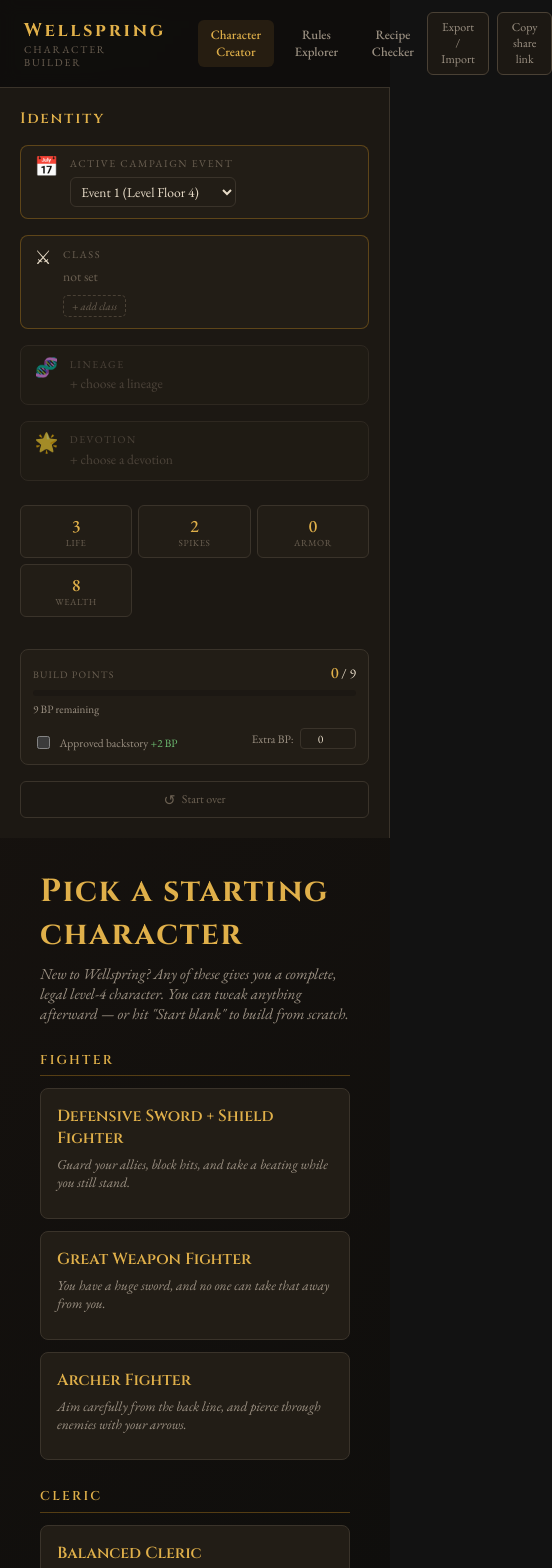
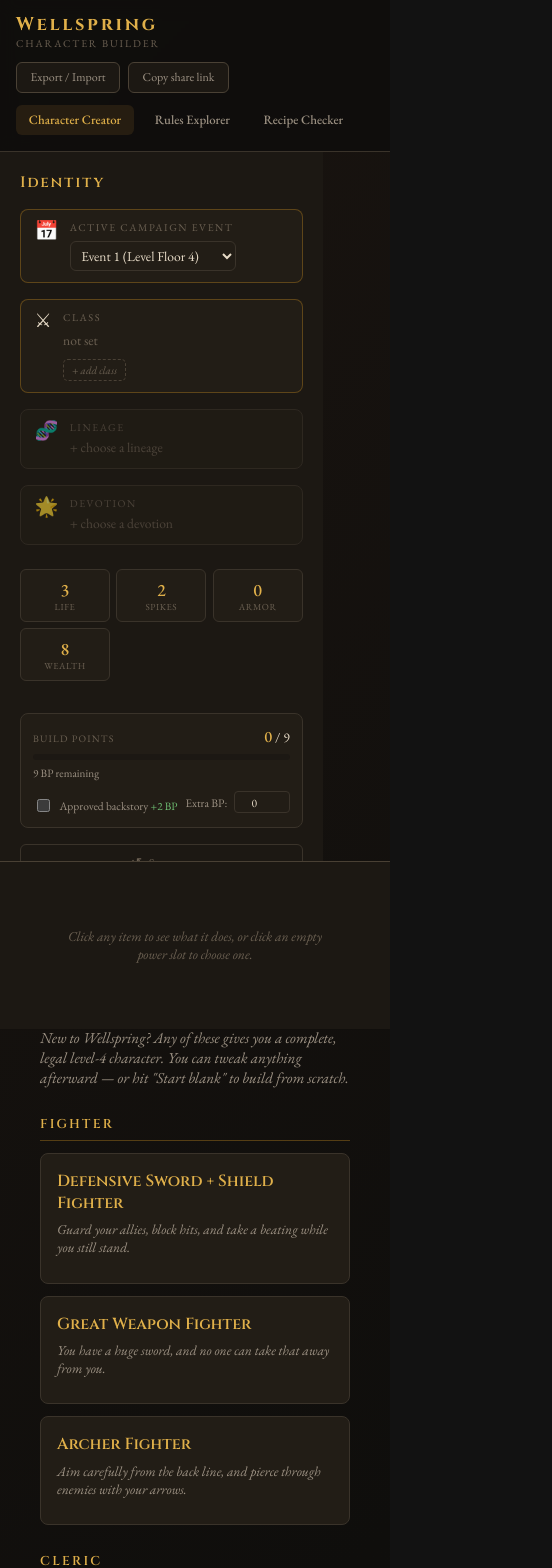
Before and after one commit to nbrengle/wellspring, a React (Vite) app: page / in a window 390 px wide. Shown: the top 1568 px of the page, 552 px wide, since content can reach past the window. Built offline with nearby package versions, Linux system fonts and the light colour scheme.

Commit message:
Implement mobile-friendly responsive layout

```diff
--- a/src/Builder.css
+++ b/src/Builder.css
@@ -112,6 +112,27 @@
   background: rgba(79, 184, 168, 0.12);
 }
 
+@media (max-width: 800px) {
+  .b-topbar {
+    flex-wrap: wrap;
+    gap: 0.75rem;
+    padding: 0.75rem 1rem;
+  }
+  .b-topbar-tabs {
+    margin-left: 0;
+    width: 100%;
+    order: 3;
+    overflow-x: auto;
+    padding-bottom: 0.25rem;
+  }
+  .b-topbar-actions {
+    order: 2;
+  }
+  .b-topbar-stats {
+    display: none; /* Hide topbar stats on very narrow screens, they are in the identity rail anyway */
+  }
+}
+
 /* Public provenance footer (alpha version + MegaDoc sync date). */
 .b-footer {
   display: flex; flex-wrap: wrap; align-items: center; gap: 0.5rem;
@@ -135,12 +156,10 @@
   min-height: calc(100vh - 4rem);
 }
 @media (max-width: 1100px) {
-  .b-cols { grid-template-columns: 16rem 1fr; }
-  .b-rail-right { display: none; }
-}
-@media (max-width: 800px) {
-  .b-cols { grid-template-columns: 1fr; }
-  .b-rail-left { display: none; }
+  .b-cols {
+    display: flex;
+    flex-direction: column;
+  }
 }
 
 /* ─── RAILS ───────────────────────────────────────────────────────────── */
@@ -162,6 +181,33 @@
 }
 .b-rail-left { border-right: 1px solid var(--b-border); }
 .b-rail-right { border-left: 1px solid var(--b-border); }
+
+@media (max-width: 1100px) {
+  .b-rail-left {
+    position: static;
+    max-height: none;
+    border-right: none;
+    border-bottom: 1px solid var(--b-border);
+  }
+  .b-rail-right {
+    position: fixed;
+    bottom: 0;
+    left: 0;
+    right: 0;
+    top: auto;
+    max-height: 60vh;
+    border-left: none;
+    border-top: 1px solid var(--b-border-2);
+    z-index: 100;
+    box-shadow: 0 -8px 24px rgba(0,0,0,0.8);
+    transform: translateY(0);
+    transition: transform 0.3s cubic-bezier(0.16, 1, 0.3, 1);
+  }
+  .b-rail-right.is-empty {
+    transform: translateY(110%);
+    box-shadow: none;
+  }
+}
 
 .b-rail-header { display: flex; flex-direction: column; gap: 0.2rem; }
 .b-rail-title {
--- a/src/components/DetailPane.jsx
+++ b/src/components/DetailPane.jsx
@@ -79,7 +79,7 @@ function sourceType(name) {
 export default function DetailPane({ view, report, choices, onSetChoice, onUpdateParameter, onInspect, onBack, onClose }) {
   if (!view) {
     return (
-      <aside className="b-rail b-rail-right">
+      <aside className="b-rail b-rail-right is-empty">
         <div className="b-detail-empty">
           <p className="b-detail-hint">Click any item to see what it does, or click an empty power slot to choose one.</p>
         </div>
```
